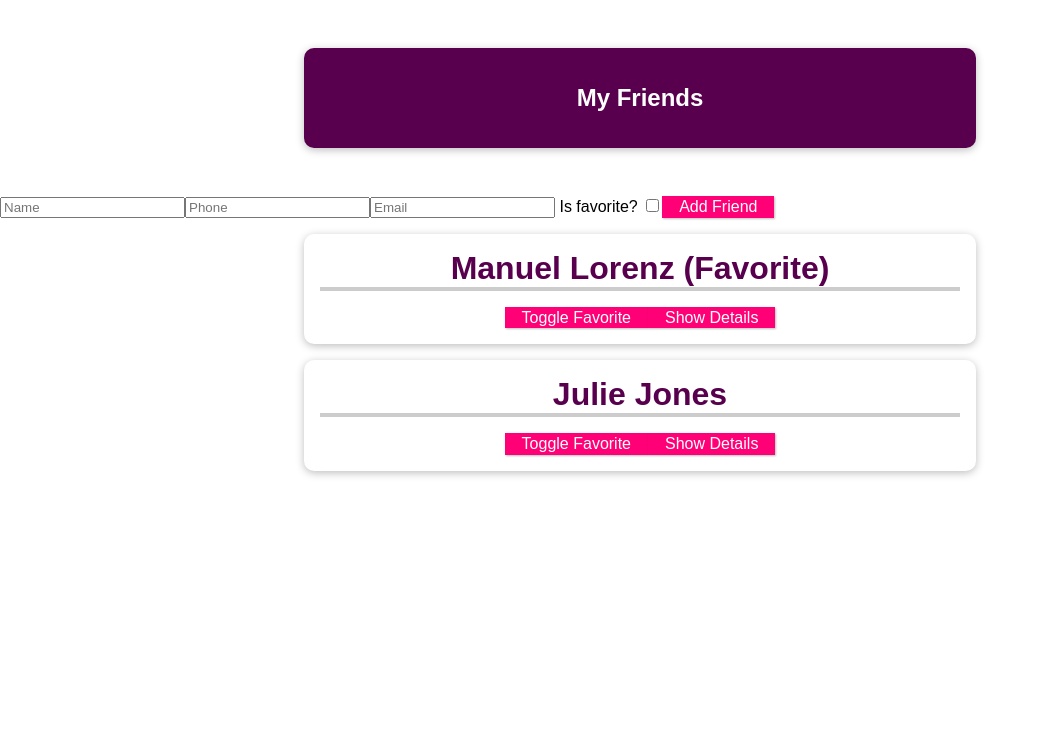
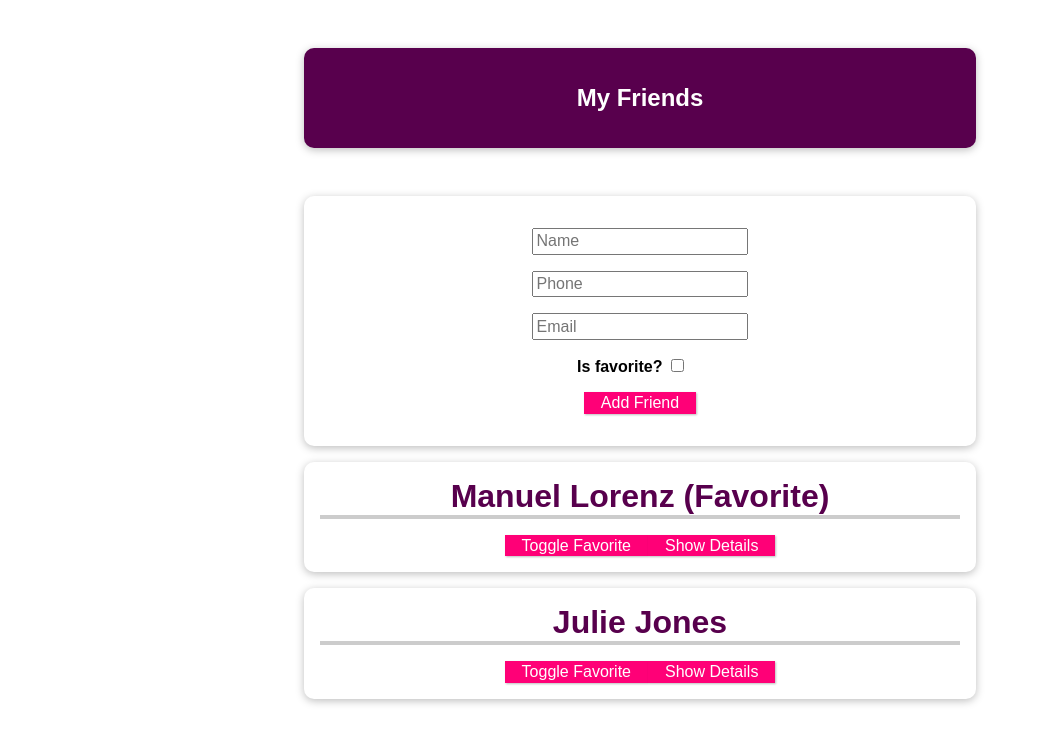
Before and after one commit to MyTranings/vuejs, a Vue app in the folder complete-guide/08-component-communication/: page / in a window 1280 px wide. Shown: the top 744 px of the page, without its empty margins (0-1043 px from the left). Built offline with nearby package versions, Linux system fonts and the light colour scheme.

Commit message:
08 - Component communition - Add some basic styles

```diff
--- a/complete-guide/08-component-communication/src/App.vue
+++ b/complete-guide/08-component-communication/src/App.vue
@@ -52,7 +52,8 @@ header {
   list-style: none;
 }
 
-#app li {
+#app li,
+#app form {
   box-shadow: 0 2px 8px rgba(0, 0, 0, 0.26);
   margin: 1rem auto;
   border-radius: 10px;
@@ -84,6 +85,18 @@ header {
   background-color: #ec3169;
   border-color: #ec3169;
   box-shadow: 1px 1px 4px rgba(0, 0, 0, 0.26);
+}
+#app input {
+  font: inherit;
+  padding: 0.15rem;
+}
+#app label {
+  font-weight: bold;
+  margin-right: 1rem;
+  display: inline-block;
+}
+#app form div {
+  margin: 1rem 0;
 }
 </style>
 
--- a/complete-guide/08-component-communication/src/components/AddFriend.vue
+++ b/complete-guide/08-component-communication/src/components/AddFriend.vue
@@ -1,9 +1,15 @@
 <template>
   <section>
     <form @submit="addANewFriend">
-      <input type="text" name="name" placeholder="Name" v-model="name" />
-      <input type="text" name="phone" placeholder="Phone" v-model="phone" />
-      <input type="email" name="email" placeholder="Email" v-model="email" />
+      <div>
+        <input type="text" name="name" placeholder="Name" v-model="name" />
+      </div>
+      <div>
+        <input type="text" name="phone" placeholder="Phone" v-model="phone" />
+      </div>
+      <div>
+        <input type="email" name="email" placeholder="Email" v-model="email" />
+      </div>
       <label>
         Is favorite?
         <input
@@ -13,7 +19,9 @@
           v-model="isFavorite"
         />
       </label>
-      <button type="submit">Add Friend</button>
+      <div>
+        <button type="submit">Add Friend</button>
+      </div>
     </form>
   </section>
 </template>
```
